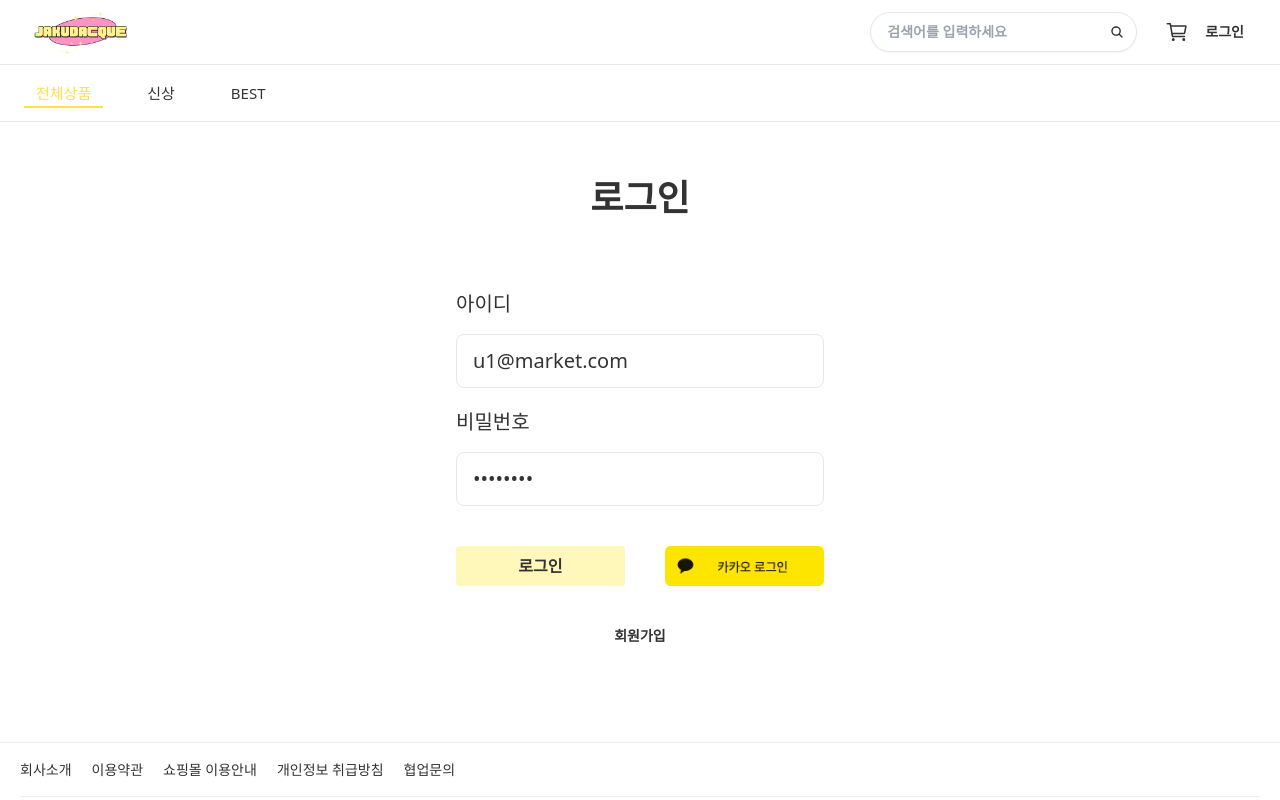
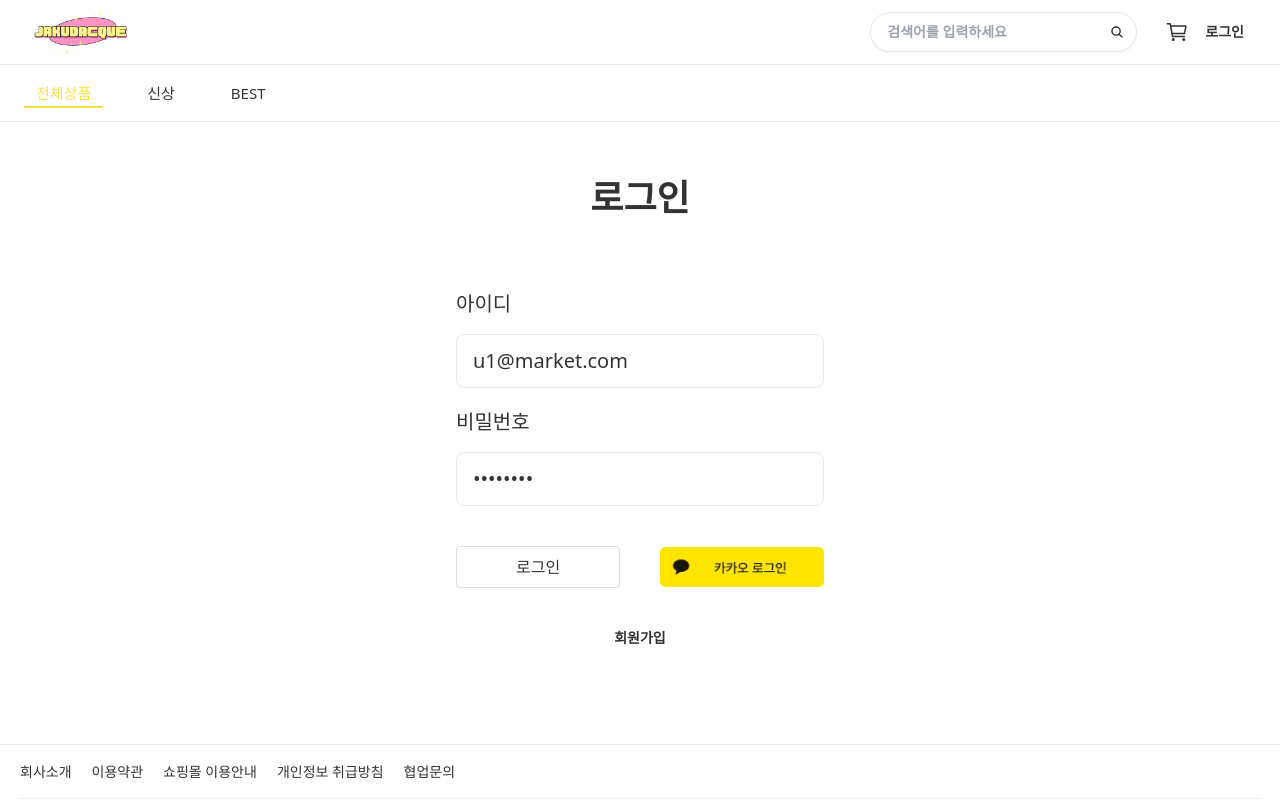
Before and after one commit to FRONTENDBOOTCAMP-11th/Jakudacque, a React (Vite) app: page /user/signin in a window 1280 px wide. Shown: the top 800 px of the page. Built offline with nearby package versions, Linux system fonts and the light colour scheme; no server answers; a web font is replaced by a local one.

Commit message:
💄 style : 버튼 스타일 통일

```diff
--- a/src/pages/product/Cart.jsx
+++ b/src/pages/product/Cart.jsx
@@ -236,13 +236,13 @@ export default function Cart() {
                 <div className=" flex gap-8 w-full sm:text-xl">
                   <button
                     onClick={() => handleOrder(data)}
-                    className="flex-1 text-center rounded-md border px-6 py-3 font-semibold shadow hover:bg-secondary-base"
+                    className="flex-1 text-centerpx-6 py-3 font-semibold border border-[#ddd] rounded hover:border-[#999] hover:bg-secondary-base"
                   >
                     구매하기
                   </button>
                   <button
                     onClick={() => navigate(-1)}
-                    className="flex-1 text-center rounded-md border px-6 py-3 font-semibold shadow hover:bg-secondary-base"
+                    className="flex-1 text-center px-6 py-3 font-semibold border border-[#ddd] rounded hover:border-[#999] hover:bg-secondary-base"
                   >
                     계속 쇼핑하기
                   </button>
--- a/src/pages/user/SignIn.jsx
+++ b/src/pages/user/SignIn.jsx
@@ -111,7 +111,7 @@ export default function SignIn() {
             <div className="flex flex-col sm:flex-row justify-center items-center gap-10">
               <button
                 type="submit"
-                className="bg-secondary-light py-2 px-6 rounded font-semibold hover:bg-secondary-dark"
+                className="py-2 border border-[#ddd] rounded hover:border-[#999] hover:bg-secondary-base flex justify-center items-center"
                 style={{ width: "200px", height: "auto" }}
               >
                 로그인
--- a/src/pages/user/SignUp.jsx
+++ b/src/pages/user/SignUp.jsx
@@ -156,7 +156,7 @@ export default function SignUp() {
           <div className="mt-10 flex flex-col sm:flex-row justify-center items-center gap-8">
             <button
               type="submit"
-              className="bg-secondary-light py-2 px-12 ml-2 rounded font-semibold hover:bg-secondary-dark"
+              className="px-10 py-2 border border-[#ddd] rounded hover:border-[#999] hover:bg-secondary-base flex justify-center items-center"
             >
               회원가입
             </button>
```
